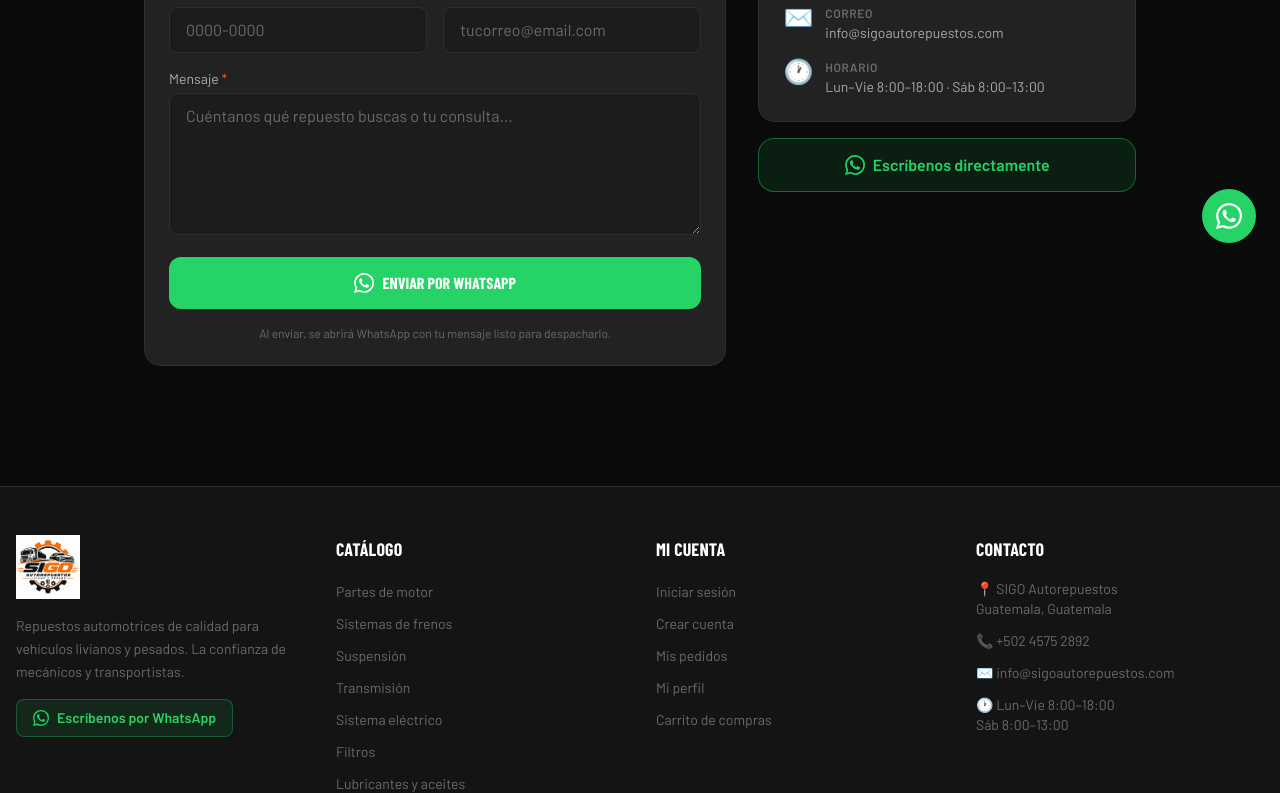
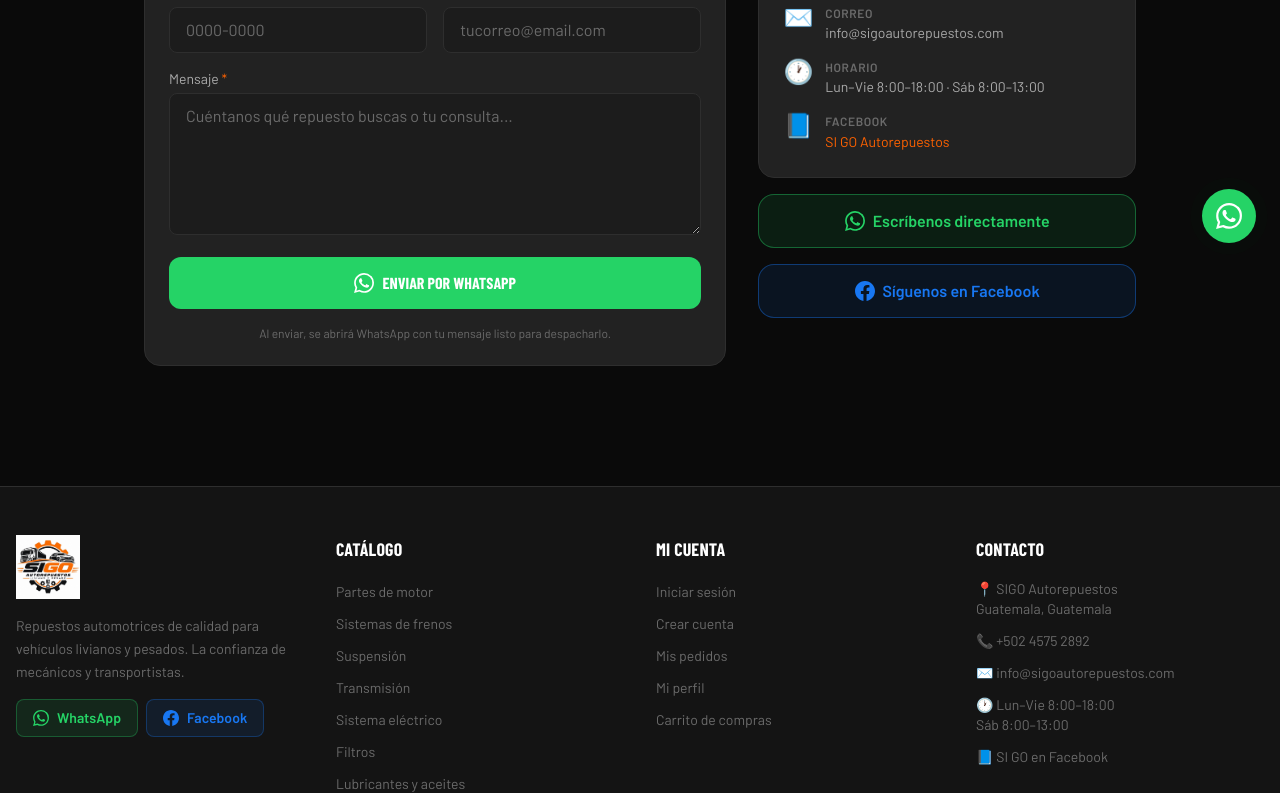
Before and after one commit to AbnerMedina123/SIGO-AutoRepuestos, a React (Vite) app: page /contact in a window 1280 px wide. Shown: the part 533-1326 px from the top of the page. Built offline with nearby package versions, Linux system fonts and the light colour scheme; no server answers; the database is empty; a web font is replaced by a local one.

Commit message:
Agregar enlace a la pagina de Facebook en Contacto y Footer

```diff
--- a/src/components/layout/Footer.tsx
+++ b/src/components/layout/Footer.tsx
@@ -2,6 +2,9 @@
 import sigoLogo from '../../assets/sigo-logo.png';
 import { WhatsAppIcon } from '../ui/Icons';
 import { WHATSAPP_URL } from '../../lib/whatsapp';
+
+const FACEBOOK_URL =
+  'https://www.facebook.com/people/SI-GO/pfbid0hASQtr3egfTtquicKVYUSADzfCrFj1ps2GDaWJsGiSYH9Rh8Yhp9joKPd8Qs7XJQl/';
 
 export function Footer() {
   return (
@@ -13,15 +16,28 @@
             <p className="text-sigo-muted text-sm leading-relaxed">
               Repuestos automotrices de calidad para vehículos livianos y pesados. La confianza de mecánicos y transportistas.
             </p>
+            <div className="flex flex-wrap gap-2 mt-4">
               <a
                 href={WHATSAPP_URL}
                 target="_blank"
                 rel="noopener noreferrer"
-              className="inline-flex items-center gap-2 mt-4 bg-[#25D366]/10 hover:bg-[#25D366]/20 text-[#25D366] border border-[#25D366]/30 px-4 py-2 rounded-lg text-sm font-semibold transition-colors"
+                className="inline-flex items-center gap-2 bg-[#25D366]/10 hover:bg-[#25D366]/20 text-[#25D366] border border-[#25D366]/30 px-4 py-2 rounded-lg text-sm font-semibold transition-colors"
               >
                 <WhatsAppIcon size={16} />
-              Escríbenos por WhatsApp
+                WhatsApp
               </a>
+              <a
+                href={FACEBOOK_URL}
+                target="_blank"
+                rel="noopener noreferrer"
+                className="inline-flex items-center gap-2 bg-[#1877F2]/10 hover:bg-[#1877F2]/20 text-[#1877F2] border border-[#1877F2]/30 px-4 py-2 rounded-lg text-sm font-semibold transition-colors"
+              >
+                <svg width="16" height="16" viewBox="0 0 24 24" fill="currentColor" aria-hidden="true">
+                  <path d="M24 12.07C24 5.4 18.63 0 12 0S0 5.4 0 12.07c0 6.03 4.39 11.03 10.13 11.93v-8.44H7.08v-3.49h3.05V9.41c0-3.02 1.79-4.69 4.53-4.69 1.31 0 2.68.24 2.68.24v2.97h-1.51c-1.49 0-1.96.93-1.96 1.89v2.25h3.33l-.53 3.49h-2.8V24C19.61 23.1 24 18.1 24 12.07z" />
+                </svg>
+                Facebook
+              </a>
+            </div>
           </div>
 
           <div>
@@ -69,6 +85,17 @@
               <li>📞 +502 4575 2892</li>
               <li>✉️ info@sigoautorepuestos.com</li>
               <li>🕐 Lun–Vie 8:00–18:00<br />Sáb 8:00–13:00</li>
+              <li>
+                📘{' '}
+                <a
+                  href={FACEBOOK_URL}
+                  target="_blank"
+                  rel="noopener noreferrer"
+                  className="hover:text-sigo-orange transition-colors"
+                >
+                  SI GO en Facebook
+                </a>
+              </li>
             </ul>
           </div>
         </div>
--- a/src/pages/customer/Contact.tsx
+++ b/src/pages/customer/Contact.tsx
@@ -2,6 +2,9 @@
 import { Link } from 'react-router-dom';
 import { WhatsAppIcon, ChevronRightIcon } from '../../components/ui/Icons';
 import { createWhatsAppUrl, WHATSAPP_URL } from '../../lib/whatsapp';
+
+const FACEBOOK_URL =
+  'https://www.facebook.com/people/SI-GO/pfbid0hASQtr3egfTtquicKVYUSADzfCrFj1ps2GDaWJsGiSYH9Rh8Yhp9joKPd8Qs7XJQl/';
 
 const contactInfo = [
   { icon: '📍', label: 'Dirección', value: 'SIGO Autorepuestos, Guatemala, Guatemala' },
@@ -151,6 +154,20 @@
                   </div>
                 </li>
               ))}
+              <li className="flex items-start gap-3">
+                <span className="text-2xl leading-none">📘</span>
+                <div>
+                  <p className="text-sigo-muted text-xs uppercase tracking-wider font-semibold">Facebook</p>
+                  <a
+                    href={FACEBOOK_URL}
+                    target="_blank"
+                    rel="noopener noreferrer"
+                    className="text-sigo-orange hover:underline text-sm mt-0.5 inline-block"
+                  >
+                    SI GO Autorepuestos
+                  </a>
+                </div>
+              </li>
             </ul>
           </div>
 
@@ -163,6 +180,18 @@
             <WhatsAppIcon size={20} />
             Escríbenos directamente
           </a>
+
+          <a
+            href={FACEBOOK_URL}
+            target="_blank"
+            rel="noopener noreferrer"
+            className="flex items-center justify-center gap-2 bg-[#1877F2]/10 border border-[#1877F2]/40 text-[#1877F2] hover:bg-[#1877F2]/20 font-semibold py-3.5 rounded-2xl transition-colors"
+          >
+            <svg width="20" height="20" viewBox="0 0 24 24" fill="currentColor" aria-hidden="true">
+              <path d="M24 12.07C24 5.4 18.63 0 12 0S0 5.4 0 12.07c0 6.03 4.39 11.03 10.13 11.93v-8.44H7.08v-3.49h3.05V9.41c0-3.02 1.79-4.69 4.53-4.69 1.31 0 2.68.24 2.68.24v2.97h-1.51c-1.49 0-1.96.93-1.96 1.89v2.25h3.33l-.53 3.49h-2.8V24C19.61 23.1 24 18.1 24 12.07z" />
+            </svg>
+            Síguenos en Facebook
+          </a>
         </div>
       </div>
     </div>
```
Lines whose indentation alone changed are shown as unchanged.
